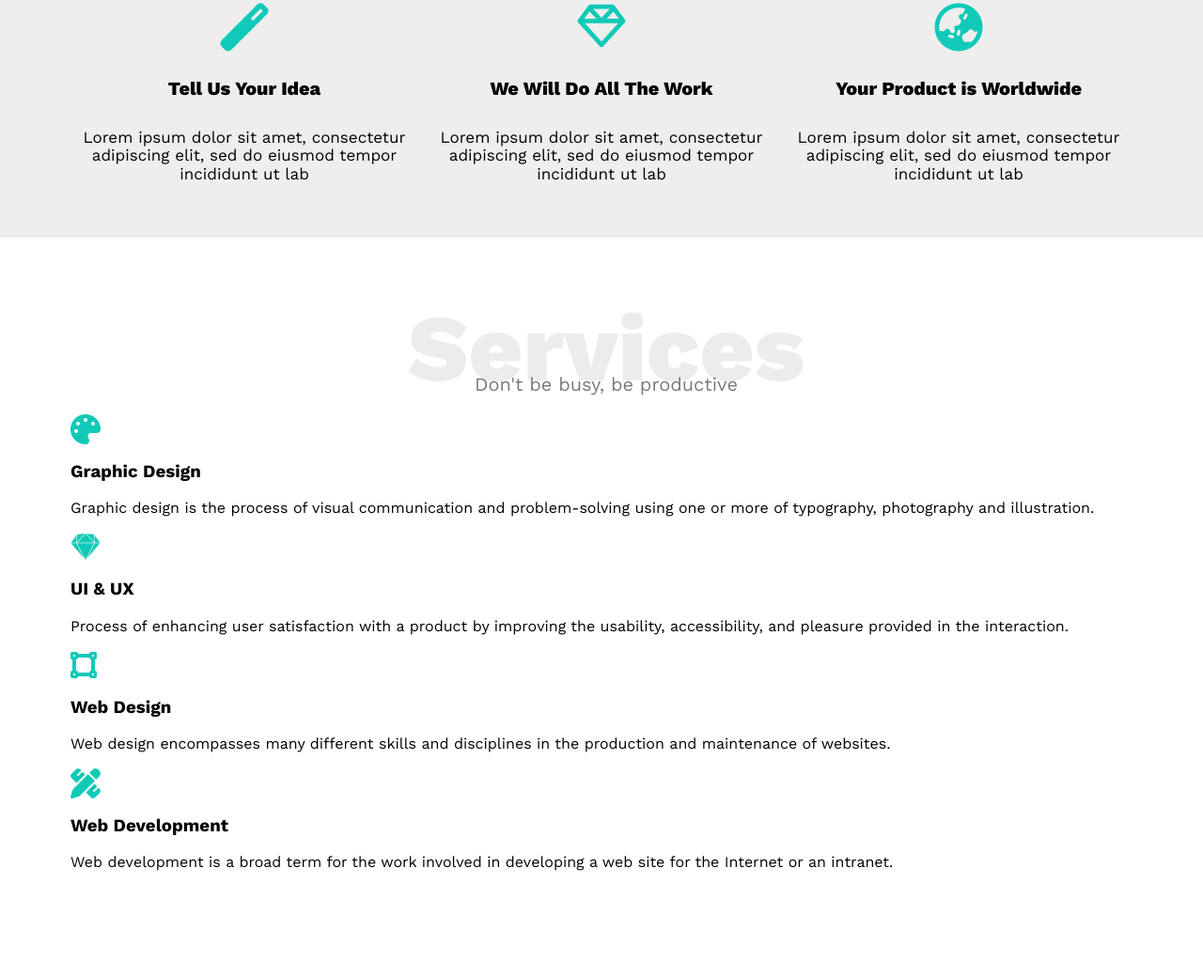
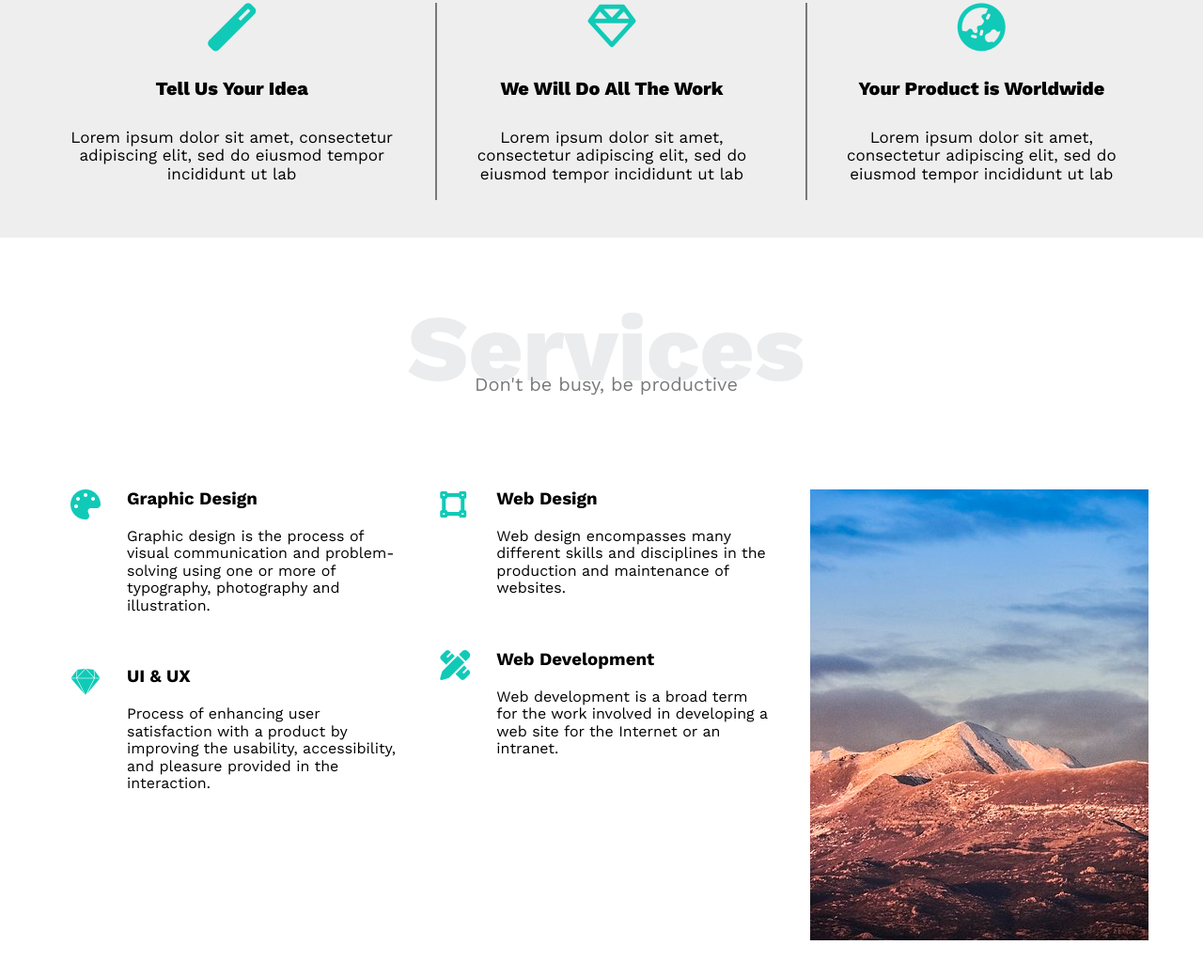
Before and after one commit to abokamal09/Leon, a plain HTML site: page index.html in a window 1280 px wide. Shown: the part 837-1876 px from the top of the page at 94% size. Before the commit the page ends 1840 px from the top, so only its background shows below. Drawn offline with nearby package versions, Linux system fonts and the light colour scheme.

Commit message:
update in services ui

```diff
--- a/css/style.css
+++ b/css/style.css
@@ -172,11 +172,13 @@ body {
 .features .container {
   display: grid;
   grid-template-columns: repeat(auto-fill, minmax(300px, 1fr));
+  gap: 40px;
 }
 
-/* .features .feat:not(:first-child) {
-  border-left: 2px solid #333;
-} */
+.features .feat:not(:first-child) {
+  padding-left: 20px;
+  border-left: 2px solid #797979;
+}
 
 .features .feat h3 {
   margin: 30px;
@@ -215,3 +217,34 @@ i {
 .services {
   padding: 60px;
 }
+
+.services .services-content {
+  margin-top: 100px;
+  display: grid;
+  grid-template-columns: repeat(auto-fill, minmax(300px, 1fr));
+  gap: 40px;
+}
+
+.services-content .col .serv {
+  display: flex;
+  margin-bottom: 40px;
+}
+
+@media (max-width: 768px) {
+  .services-content .col .serv {
+    flex-direction: column;
+    text-align: center;
+  }
+}
+
+.serv i {
+  flex-basis: 60px;
+}
+
+.serv .text {
+  flex: 1;
+}
+
+.serv h3 {
+  margin: 0 0 20px;
+}
--- a/index.html
+++ b/index.html
@@ -65,7 +65,7 @@
             <div class="container">
                 <h2 class="section-title">Services</h2>
                 <p>Don't be busy, be productive</p>
-                <div class="content">
+                <div class="services-content">
                     <div class="col">
                         <div class="serv">
                             <i class="fas fa-palette fa-2x"></i>
@@ -108,6 +108,7 @@
                             </div>
                         </div>
                     </div>
+                    <div class="col"><img src="./images/services.jpg" alt></div>
                 </div>
             </div>
         </div>
```
Also changed, not shown: images/services.jpg (added).
